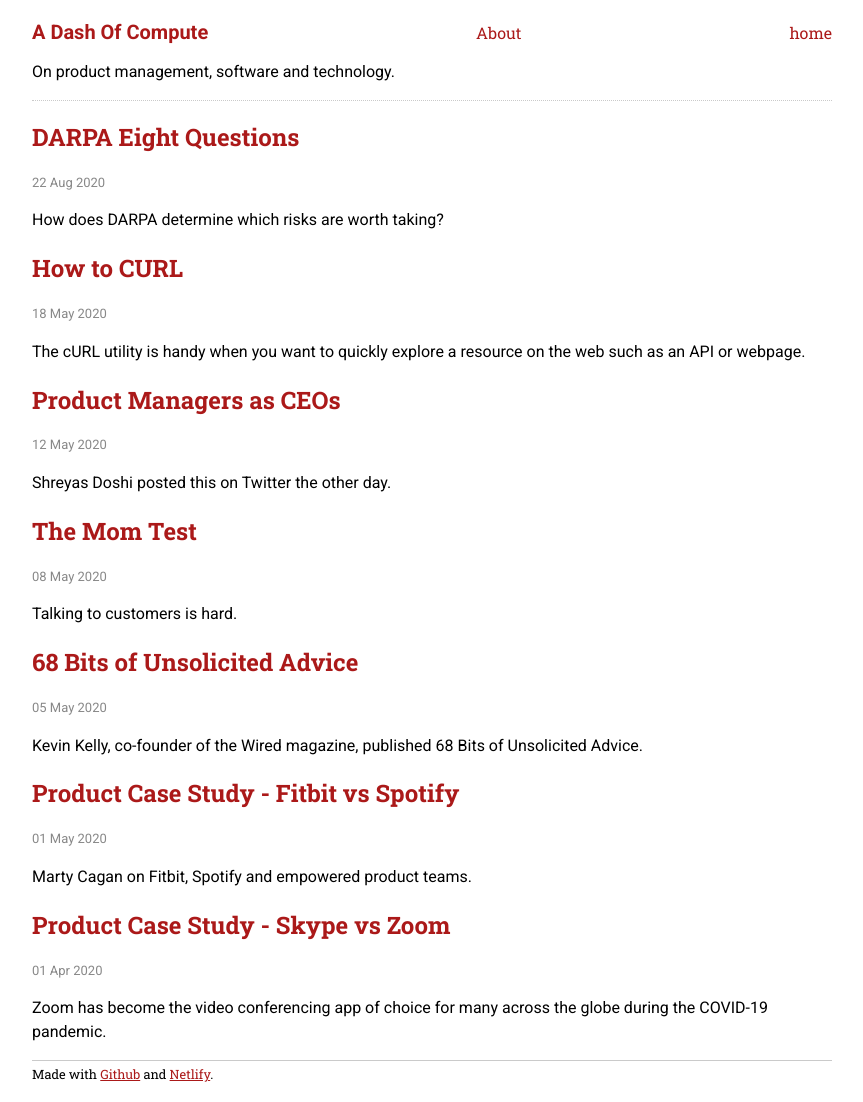
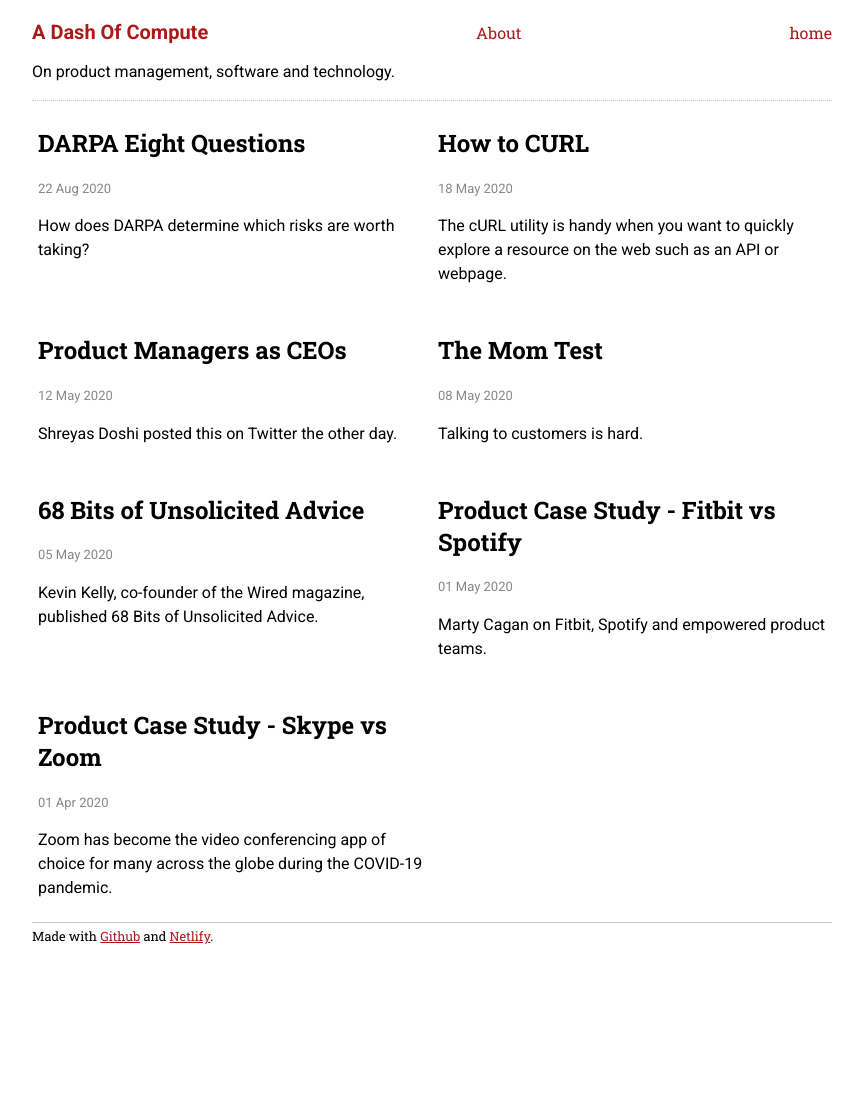
Before and after one commit to sautee/sautee.github.io, a Jekyll site: the page built from pages/index.md, in a window 1280 px wide. Shown: the whole page, without its empty margins (208-1071 px from the left). Built offline with Jekyll 4.4.1, drawn with Linux system fonts in a browser that asks for light colours; after the commit the page ends 964 px from its top, so only the background shows below that.

Commit message:
Update site.css

```diff
--- a/css/site.css
+++ b/css/site.css
@@ -59,6 +59,28 @@
     font-size: small;
     font-family: "Roboto";
     color: #888888;
+}
+
+.flex-container {
+    display: flex;
+    flex-flow: row wrap;
+}
+
+.flex-items {
+    padding: 6px;
+    width: 50%;
+}
+
+.flex-items h2 a {
+    color: #000000;
+}
+
+.flex-items h2 a:hover {
+    color: #ab1919;
+}
+
+.font-weight-400 {
+    font-weight: 400;
 }
 
 .topnavbar {
```
